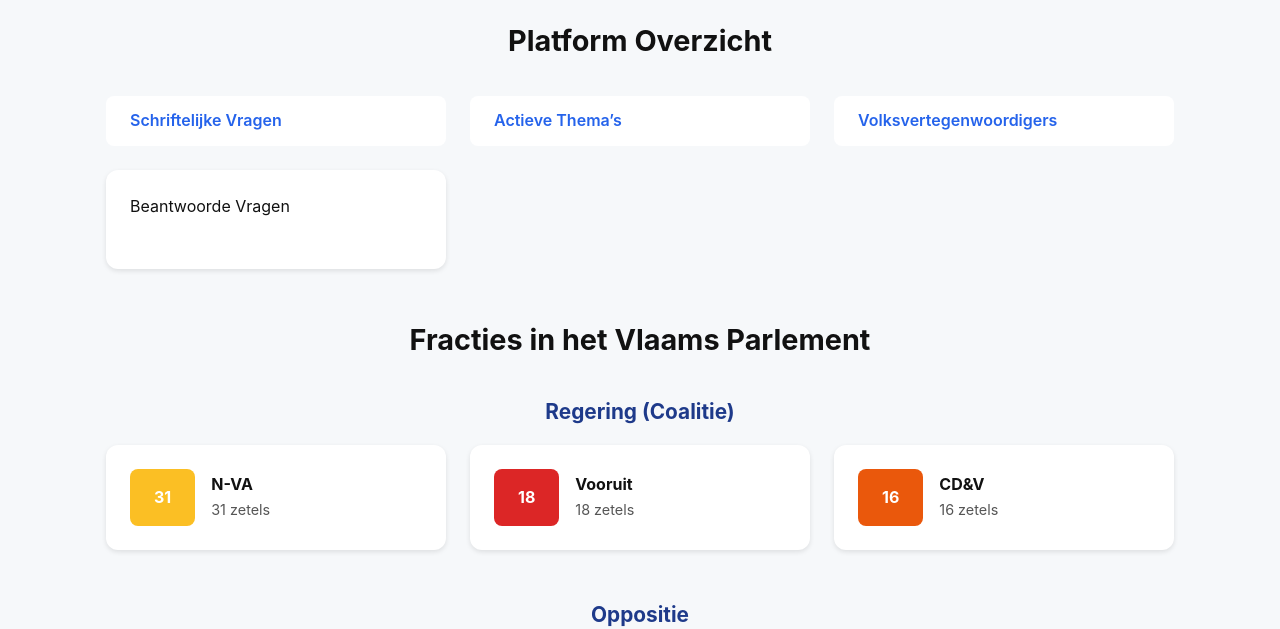
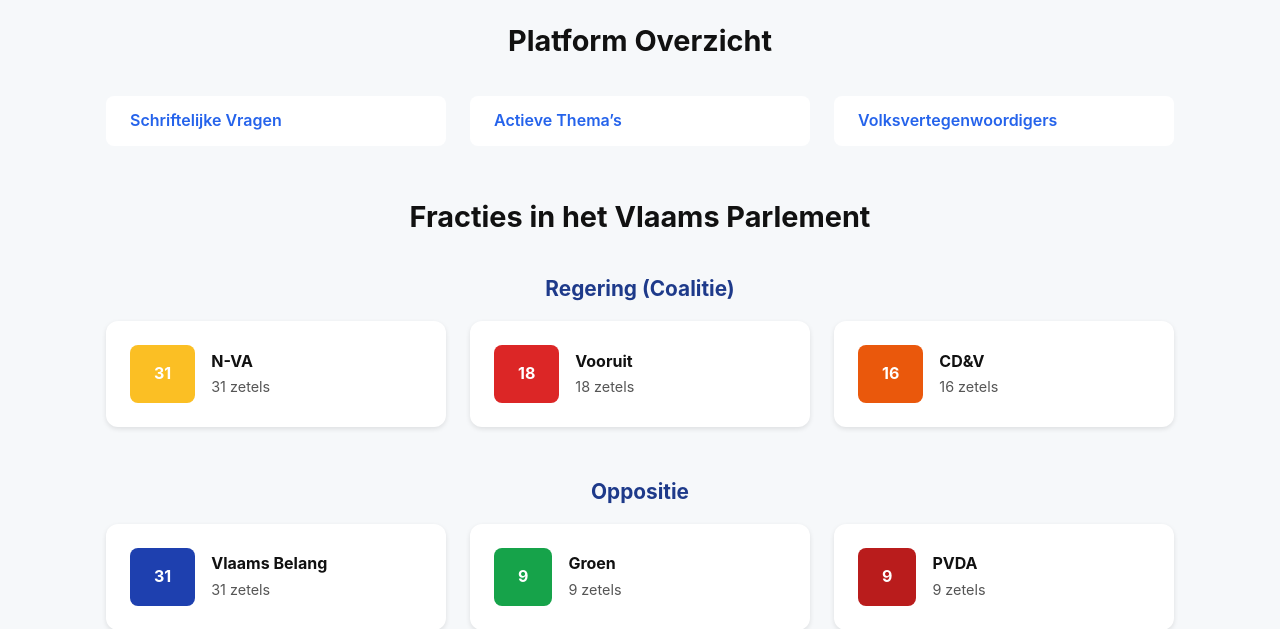
Before and after one commit to A-D-DBS-application/web-application-2025-group-8, a Flask app: page / in a window 1280 px wide. Shown: the part 428-1057 px from the top of the page. Run offline with Flask 3, Linux system fonts and the light colour scheme.

Commit message:
Update index.html

```diff
--- a/app/templates/index.html
+++ b/app/templates/index.html
@@ -31,17 +31,8 @@
       Volksvertegenwoordigers
     </a>
 
-    <div class="card">
-      <p>Beantwoorde Vragen</p>
-      <small style="color: #f97316; visibility: hidden;">placeholder</small>
-    </div>
-
   </div>
 </section>
-
-
-
-
 
 <!-- Fracties in het Vlaams Parlement -->
 <section style="background-color:#f6f8fa; padding-bottom:3rem;">
```
